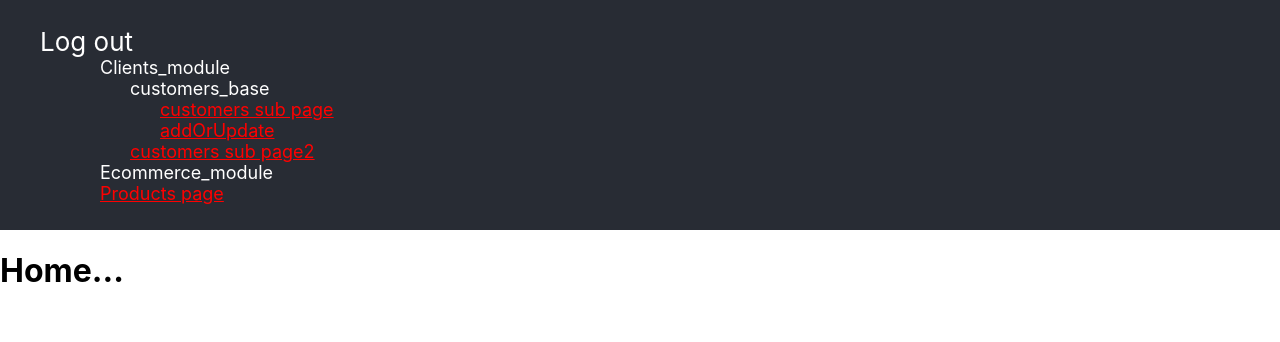
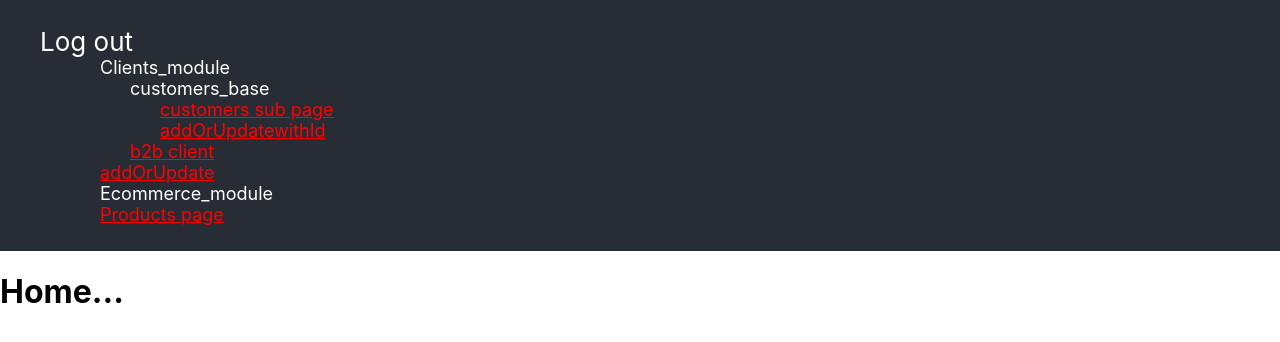
Before and after one commit to Tornike-meama/new-routing, a React (Create React App) app: page / in a window 1280 px wide. Shown: the top 342 px of the page. Built offline with nearby package versions, Linux system fonts and the light colour scheme.

Commit message:
fix some bug

```diff
--- a/src/App.tsx
+++ b/src/App.tsx
@@ -60,6 +60,7 @@ function App() {
       .then((claims: string[]) => {
         const { routes, drawer } = getDrawerRoutes(claims, allModule);
         setUserClaimsState(claims);
+        console.log(routes, "routes");
         setRoutes(routes);
         setDrawer(drawer);
         setLogedIn(true);
--- a/src/hooks/usePermission.hook.tsx
+++ b/src/hooks/usePermission.hook.tsx
@@ -1,6 +1,6 @@
 import { createContext, useContext} from "react";
 import { Acceseses } from "../routing/route.types";
-import { Actions } from "../wrappers/types.wrapper";
+import { Actions } from "../wrappers/wrapper.types";
 
 type UserPermissionReturnType = {
   setUserClaims: any;
--- a/src/pages/ClientAddOrUpdate.tsx
+++ b/src/pages/ClientAddOrUpdate.tsx
@@ -1,7 +1,11 @@
 import React from "react";
+import { useParams } from "react-router";
 
 const CustomerAddOrUpdate = () => {
-  return <h1>add orpdate customers</h1>;
+  const params = useParams();
+  return <h1>
+    customer updtae: {params.id}
+  </h1>;
 };
 
 export default CustomerAddOrUpdate;
--- a/src/pages/ProductPage.tsx
+++ b/src/pages/ProductPage.tsx
@@ -1,8 +1,9 @@
-import { PageProps } from "../routes/types/componentProps.types";
+import usePersmissions from "../hooks/usePermission.hook";
+import { ProductPageKeys } from './../routes/EcommerceModule/product';
+import { EcommerceModule } from './../routes/EcommerceModule/index';
 
-const ProductPages = ({
-  actions: { add, remove, update, downlaodFile },
-}: PageProps) => {
+const ProductPages = () => {
+  const {actions: {add, remove, update, downlaodFile}} = usePersmissions(EcommerceModule.moduleKey ,ProductPageKeys)
   return (
     <div>
       {add && <h1>add</h1>}
--- a/src/routes/ClientsModule/customer.ts
+++ b/src/routes/ClientsModule/customer.ts
@@ -31,15 +31,15 @@ export const ListRoute: PageRoutes = {
   component: null,
   subPages: [
     {
-      url: "clientSubPage",
+      url: "customerssubpage",
       name: "customers sub page",
       showDrawer: true,
       pageKeys: ClientSubPageKeys,
       component: ClientSubPage,
       subPages: [
         {
-          url: "addOrUpdate",
-          name: "addOrUpdate",
+          url: "addOrUpdate/:id",
+          name: "addOrUpdatewithId",
           showDrawer: true,
           pageKeys: ClientPageKeys,
           component: CustomerAddOrUpdate,
@@ -47,8 +47,8 @@ export const ListRoute: PageRoutes = {
       ],
     },
     {
-      url: "clientSubPage2",
-      name: "customers sub page2",
+      url: "b2b",
+      name: "b2b client",
       showDrawer: true,
       pageKeys: ClientSubPageKeys2,
       component: ClientSubPage,
@@ -59,7 +59,7 @@ export const ListRoute: PageRoutes = {
 export const AddOrUpdate: PageRoutes = {
   url: "addOrUpdate",
   name: "addOrUpdate",
-  showDrawer: false,
+  showDrawer: true,
   pageKeys: ClientPageKeys,
   component: CustomerAddOrUpdate,
 };
--- a/src/routes/types/componentProps.types.ts
+++ /dev/null
@@ -1,5 +0,0 @@
-import { Actions } from "../../routing/route.types";
-
-export type PageProps = {
-  actions: Actions;
-};
--- a/src/routing/routes.helper.ts
+++ b/src/routing/routes.helper.ts
@@ -1 +1 @@
-export const generateValidUrlFromName = (name: string) => name.split(" ").join("-");
+export const generateValidUrlFromName = (name: string) => name.split(" ").join("");
--- a/src/routing/routing.ts
+++ b/src/routing/routing.ts
@@ -4,38 +4,47 @@ import { generateValidUrlFromName } from "./routes.helper";
 //routes
 export function getRoutes(allModule: Modules[]) {
   return allModule.flatMap((module) =>
-    getRoutesStructure(module.subPages, module.name, module.moduleKey)
+    getRoutesRecurse(module.subPages, module.name, module.moduleKey)
   );
 }
 
-function getRoutesStructure(
+function getRoutesRecurse(
   pages: PageRoutes[],
-  moduleName: string,
+  baseUrl: string,
   moduleKey: string
 ): RoutesType[] {
   let arr: RoutesType[] = [];
+
   pages.forEach((page: PageRoutes) => {
+    console.log(
+      baseUrl,
+      `${generateValidUrlFromName(baseUrl)}/${page.url ?? generateValidUrlFromName(page.name)}`,
+       page.name,
+       "baseUrl"
+    );
     if (!page.component) {
-      return arr.push(
-        ...getRoutesStructure(
+      arr.push(
+        ...getRoutesRecurse(
           page.subPages ?? [],
-          `${generateValidUrlFromName(moduleName)}/${page.url ?? generateValidUrlFromName(page.name)}`,
+          `${generateValidUrlFromName(baseUrl)}/${page.url || generateValidUrlFromName(page.name)}`,
           page.pageKeys.pageKey
         )
       );
-    }
+    } else {
       const route = {
-      to: `${generateValidUrlFromName(moduleName)}/${page.url ?? generateValidUrlFromName(page.name)}`,
+        to: `${generateValidUrlFromName(baseUrl)}/${page.url || generateValidUrlFromName(page.name)}`,
         moduleKey: moduleKey,
         pageKeys: page.pageKeys,
         Component: page.component,
       };
       arr.push(route);
       if (page.subPages?.length) {
-      return arr.push(
-        ...getRoutesStructure(page.subPages, route.to, page.pageKeys.pageKey)
+        arr.push(
+          ...getRoutesRecurse(page.subPages, route.to, page.pageKeys.pageKey)
         );
       }
+    }
+
   });
   return arr;
 }
--- a/src/wrappers/PrivateRoutes.tsx
+++ b/src/wrappers/PrivateRoutes.tsx
@@ -1,4 +1,4 @@
-import { PrivteRouteProps } from "./types.wrapper";
+import { PrivteRouteProps } from "./wrapper.types";
 import usePersmissions from "../hooks/usePermission.hook";
 
 const PrivateRoute = ({
@@ -10,11 +10,11 @@ const PrivateRoute = ({
 }: PrivteRouteProps) => {
   const {actions} = usePersmissions(moduleKey, pageKeys);
 
-  if (!isLogedIn) return <UnAuthorizedPage actions={actions} />;
+  if (!isLogedIn) return <UnAuthorizedPage />;
 
   if (!actions.get) return <h1>No permission</h1>;
 
-  return <Component actions={actions} />;
+  return <Component />;
 };
 
 export default PrivateRoute;
--- a/src/wrappers/types.wrapper.ts
+++ b/src/wrappers/wrapper.types.ts
@@ -1,9 +1,8 @@
-import { PageProps } from "../routes/types/componentProps.types";
 import { Acceseses } from "../routing/route.types";
 
 export type PrivteRouteProps = {
-  Component: (props: PageProps) => JSX.Element;
-  UnAuthorizedPage: (props: PageProps) => JSX.Element;
+  Component: () => JSX.Element;
+  UnAuthorizedPage: () => JSX.Element;
   pageKeys: Acceseses;
   moduleKey: string;
   isLogedIn: boolean;
```
Lines whose indentation alone changed are shown as unchanged.
